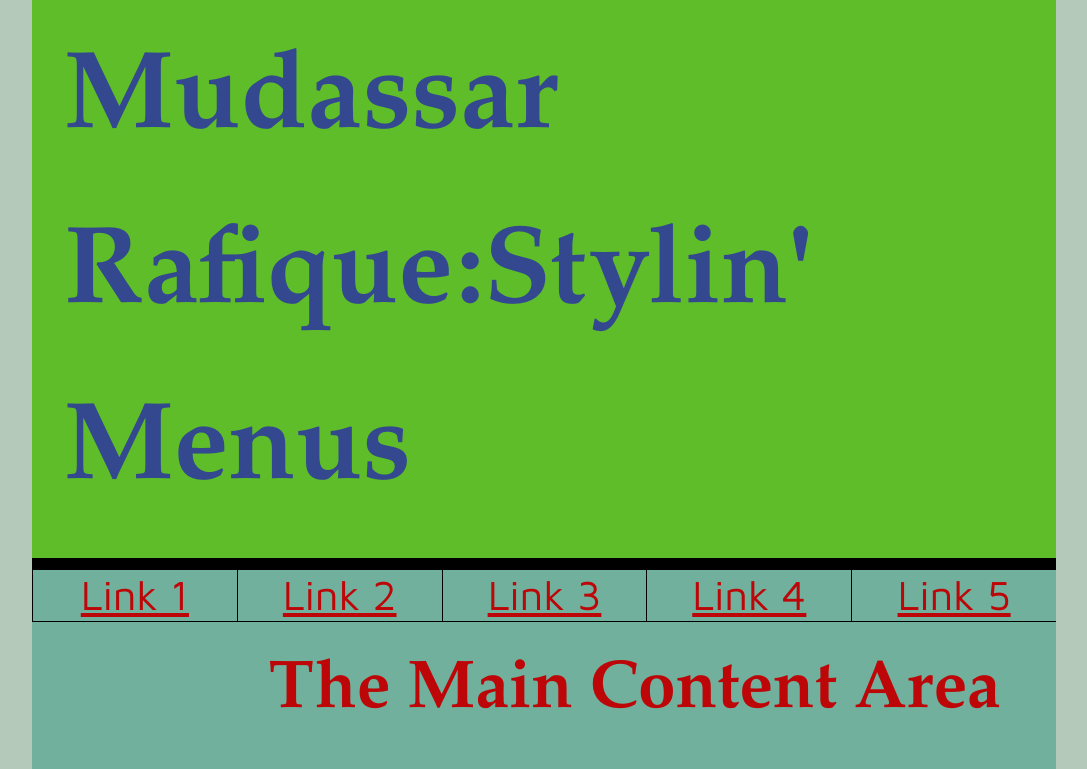
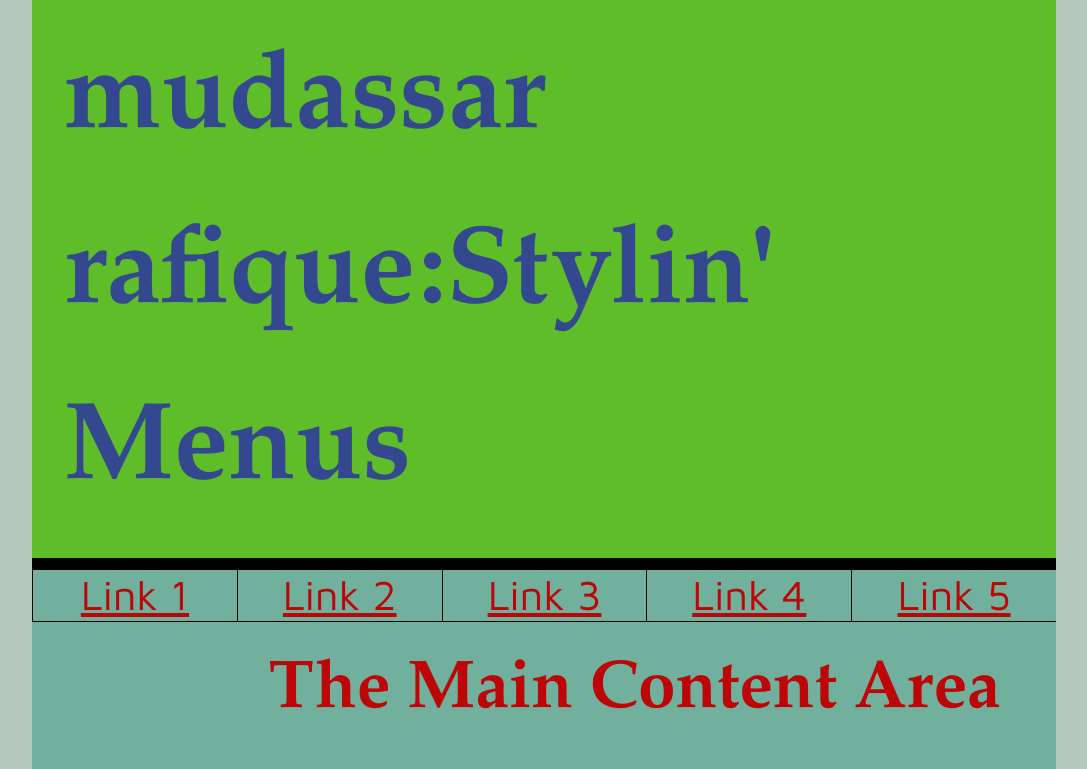
Before and after one commit to rafi0005/Navmenu, a plain HTML site: page index.html in a window 1280 px wide. Shown: the top 769 px of the page, without its empty margins (96-1183 px from the left). Drawn offline with Linux system fonts and the light colour scheme; a web font is replaced by a local one.

Commit message:
name lowercase
name changed to lowercase

```diff
--- a/index.html
+++ b/index.html
@@ -11,7 +11,7 @@
 <body>
     <div class="wrapper">
         <header>
-            <h1>Mudassar Rafique:Stylin&apos; Menus</h1>
+            <h1>mudassar rafique:Stylin&apos; Menus</h1>
         </header>
         <nav class="menu-h">
             <ul>
```
